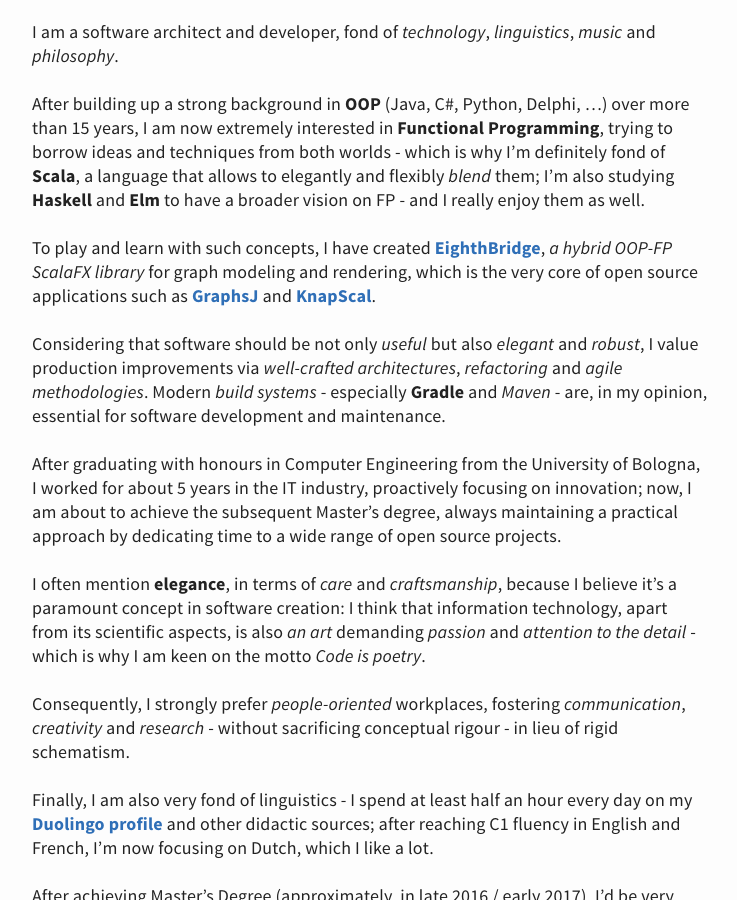
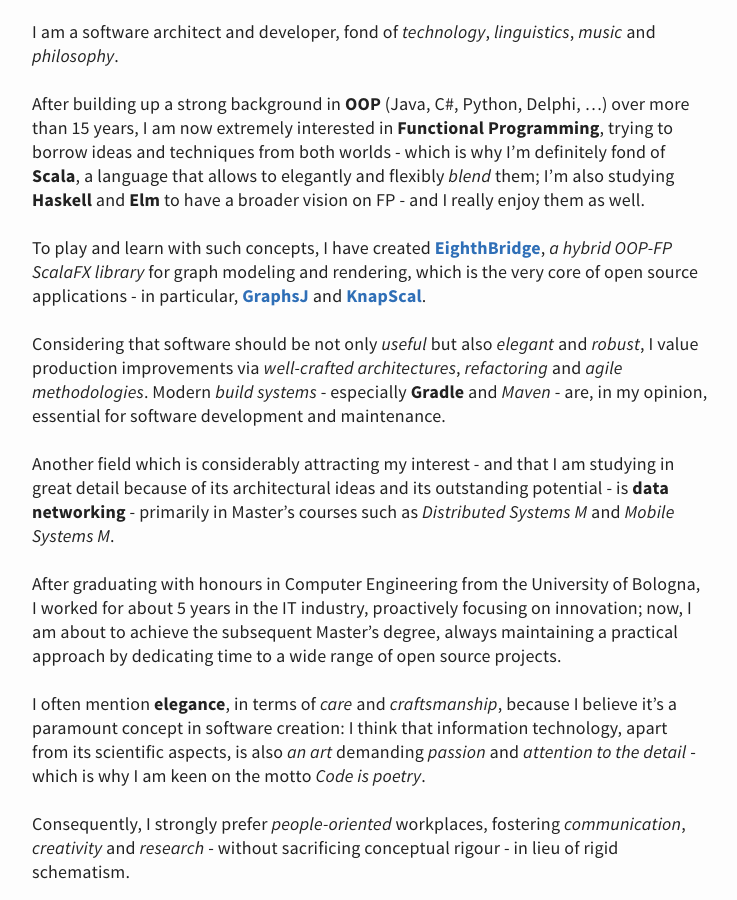
Before and after one commit to giancosta86/giancosta86.github.io, a Jekyll site: the page built from about.md, in a window 1280 px wide and 900 px high, scrolled down 346 px. Shown: the whole window, without its empty margins (270-1007 px from the left). Built offline with Jekyll 4.4.1, drawn with Linux system fonts in a browser that asks for light colours.

Commit message:
Update introduction

```diff
--- a/about.md
+++ b/about.md
@@ -10,9 +10,11 @@
 
 After building up a strong background in **OOP** (Java, C#, Python, Delphi, ...) over more than 15 years, I am now extremely interested in **Functional Programming**, trying to borrow ideas and techniques from both worlds - which is why I'm definitely fond of **Scala**, a language that allows to elegantly and flexibly *blend* them; I'm also studying **Haskell** and **Elm** to have a broader vision on FP - and I really enjoy them as well.
 
-To play and learn with such concepts, I have created [EighthBridge](https://github.com/giancosta86/EighthBridge), *a hybrid OOP-FP ScalaFX library* for graph modeling and rendering, which is the very core of open source applications such as [GraphsJ](https://github.com/giancosta86/GraphsJ) and [KnapScal](https://github.com/giancosta86/KnapScal).
+To play and learn with such concepts, I have created [EighthBridge](https://github.com/giancosta86/EighthBridge), *a hybrid OOP-FP ScalaFX library* for graph modeling and rendering, which is the very core of open source applications - in particular, [GraphsJ](https://github.com/giancosta86/GraphsJ) and [KnapScal](https://github.com/giancosta86/KnapScal).
 
 Considering that software should be not only *useful* but also *elegant* and *robust*, I value production improvements via *well-crafted architectures*, *refactoring* and *agile methodologies*. Modern *build systems* - especially **Gradle** and *Maven* - are, in my opinion, essential for software development and maintenance.
+
+Another field which is considerably attracting my interest - and that I am studying in great detail because of its architectural ideas and its outstanding potential - is **data networking** - primarily in Master's courses such as *Distributed Systems M* and *Mobile Systems M*.
 
 After graduating with honours in Computer Engineering from the University of Bologna, I worked for about 5 years in the IT industry, proactively focusing on innovation; now, I am about to achieve the subsequent Master's degree, always maintaining a practical approach by dedicating time to a wide range of open source projects.
 
```
